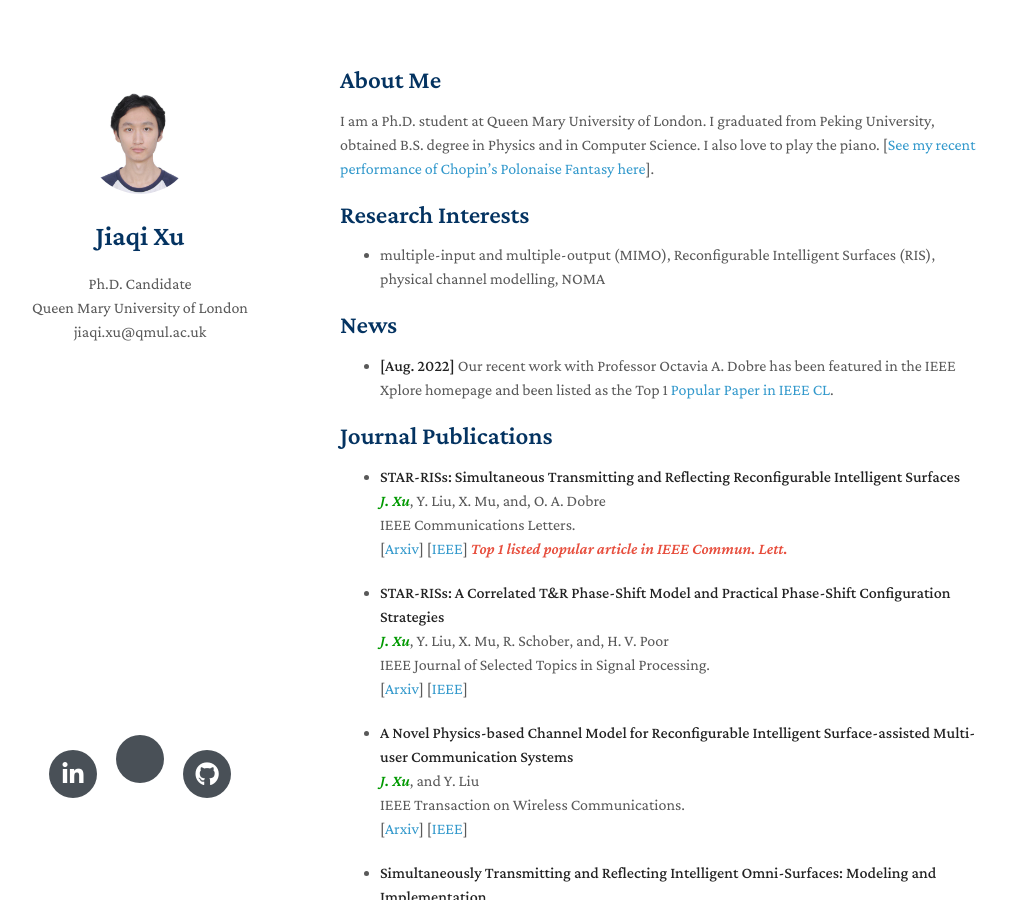
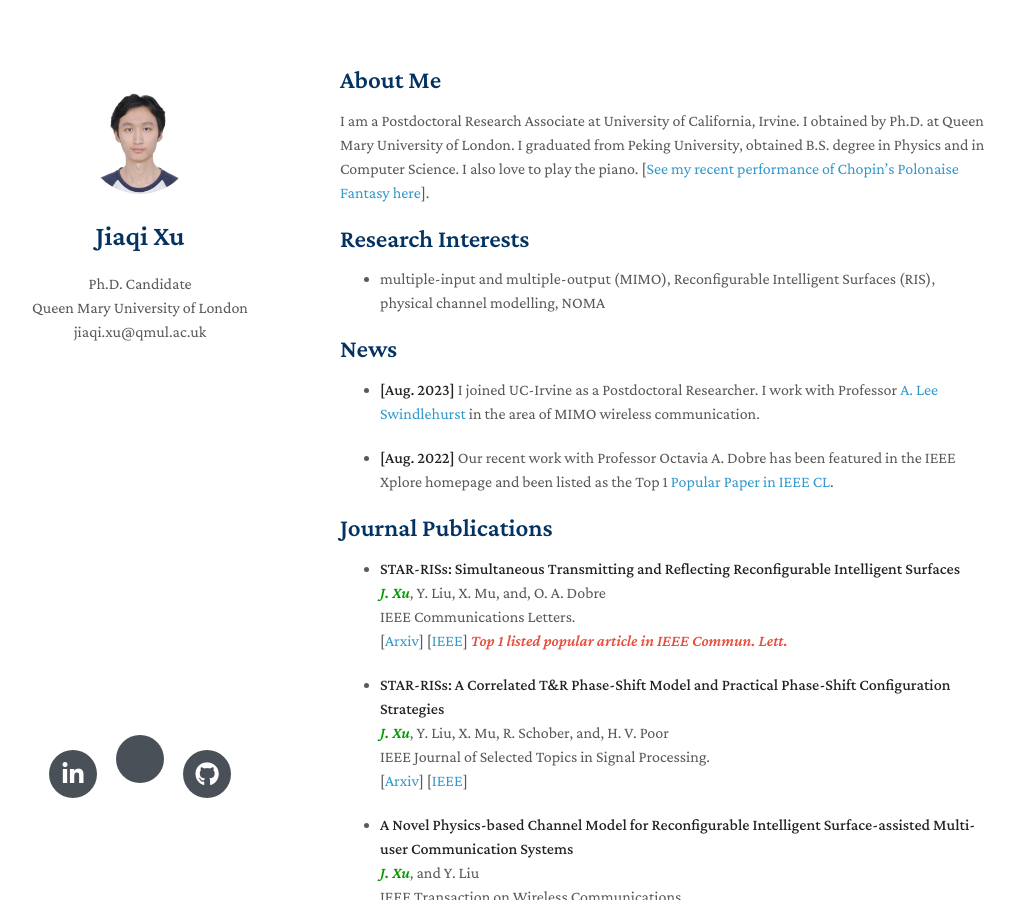
Before and after one commit to JazielXu/JazielXu.github.io, a Jekyll site: the page built from index.md, in a window 1280 px wide and 900 px high. Shown: the whole window, without its empty margins (130-1144 px from the left). Built offline with Jekyll 4.4.1, drawn with Linux system fonts in a browser that asks for light colours; nearby versions of some CDN libraries; a style sheet for code colours, icons or effects is not loaded.

Commit message:
Update index.md
UCI

```diff
--- a/index.md
+++ b/index.md
@@ -4,7 +4,9 @@ layout: homepage
 
 ## About Me
 
-I am a Ph.D. student at Queen Mary University of London. I graduated from Peking University, obtained B.S. degree in Physics and in Computer Science.
+I am a Postdoctoral Research Associate at University of California, Irvine.
+I obtained by Ph.D. at Queen Mary University of London.
+I graduated from Peking University, obtained B.S. degree in Physics and in Computer Science.
 I also love to play the piano. [[See my recent performance of Chopin's Polonaise Fantasy here](https://youtu.be/aOWHBCeNB90)].
 
 ## Research Interests
@@ -12,6 +14,9 @@
 - multiple-input and multiple-output (MIMO), Reconfigurable Intelligent Surfaces (RIS), physical channel modelling, NOMA
 
 ## News
+
+- **[Aug. 2023]** I joined UC-Irvine as a Postdoctoral Researcher. I work with Professor [A. Lee Swindlehurst]([https://ieeexplore.ieee.org/xpl/RecentIssue.jsp?punumber=4234](https://engineering.uci.edu/users/lee-swindlehurst)) in the area of MIMO wireless communication.
+
 
 - **[Aug. 2022]** Our recent work with Professor Octavia A. Dobre has been featured in the IEEE Xplore homepage and been listed as the Top 1 [Popular Paper in IEEE CL](https://ieeexplore.ieee.org/xpl/RecentIssue.jsp?punumber=4234).
 
```
